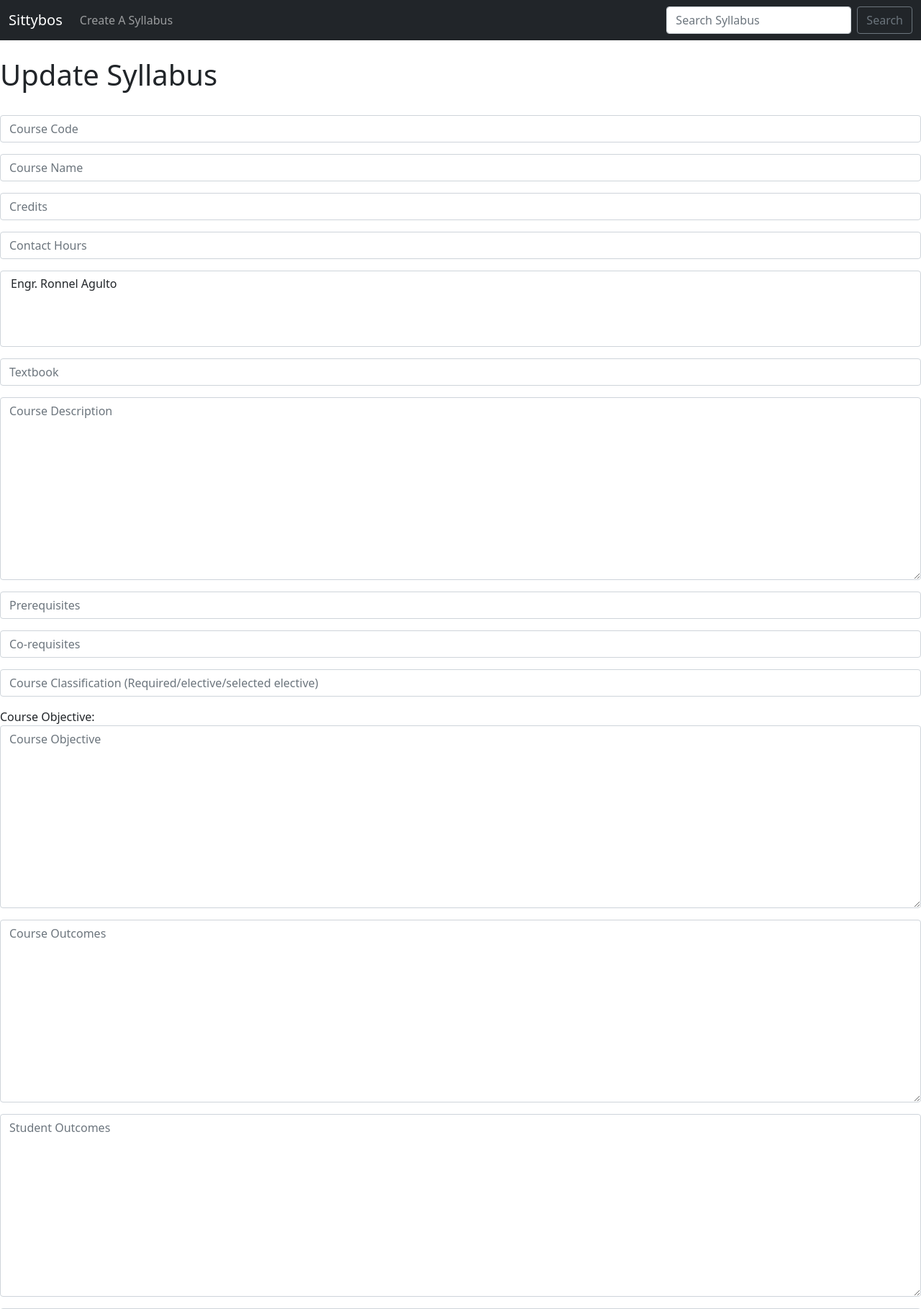
After one commit to qmjdom/Team_7, a Django app: template syllabus_maker/syllabus/templates/update_syllabus.html in a window 1280 px wide. The commit adds this page. Shown: the top 1819 px of the page at 72% size. Run offline with Django 4.2, Linux system fonts and the light colour scheme; the template is opened without the code that fills it: values that come from a table or form of the project are taken from there, others are empty; data comes from the database, SQL or seed files in the repository; both versions use the stored data as it was after the commit.

Commit message:
CRUD added

```diff
--- a/syllabus_maker/syllabus/templates/show_syllabus.html
+++ b/syllabus_maker/syllabus/templates/show_syllabus.html
@@ -4,7 +4,10 @@
 
 
     <h1>{{ syllabus.c_code }} Syllabus</h1>
-
+    <div class="text-end">
+      <a class="btn btn-secondary btn-sm rounded-4" href="{% url 'update-syllabus' syllabus.id %}">Update Syllabus</a>
+      <a class="btn btn-danger btn-sm rounded-4" href="{% url 'delete-syllabus' syllabus.id %}">Delete Syllabus</a>
+    </div> </br>
     <div class="card">
         <div class="card-header">
           <strong>{{ syllabus.c_code }}</strong>
--- /dev/null
+++ b/syllabus_maker/syllabus/templates/update_syllabus.html
@@ -0,0 +1,13 @@
+{% extends 'base.html' %}
+
+{% block content %}
+        <h1>Update Syllabus</h1>
+        <br/>
+        <form action="" method="POST">
+            {% csrf_token %}
+            {{ form.as_p }}
+            <br/>
+            <input type="submit" value="Update" class="btn btn-secondary">
+
+
+{% endblock %}
--- a/syllabus_maker/syllabus/urls.py
+++ b/syllabus_maker/syllabus/urls.py
@@ -7,4 +7,6 @@ urlpatterns = [
     path('add_syllabus', views.add_syllabus, name='add-syllabus'),
     path('show_syllabus/<syllabus_id>', views.show_syllabus, name='show-syllabus'),
     path('search_syllabus', views.search_syllabus, name='search-syllabus'),
+    path('update_syllabus/<syllabus_id>', views.update_syllabus, name='update-syllabus'),
+    path('delete_syllabus/<syllabus_id>', views.delete_syllabus, name='delete-syllabus'),
 ]
```
Also changed, not shown: syllabus_maker/syllabus/views.py (+16 -1 lines), syllabus_maker/db.sqlite3.
